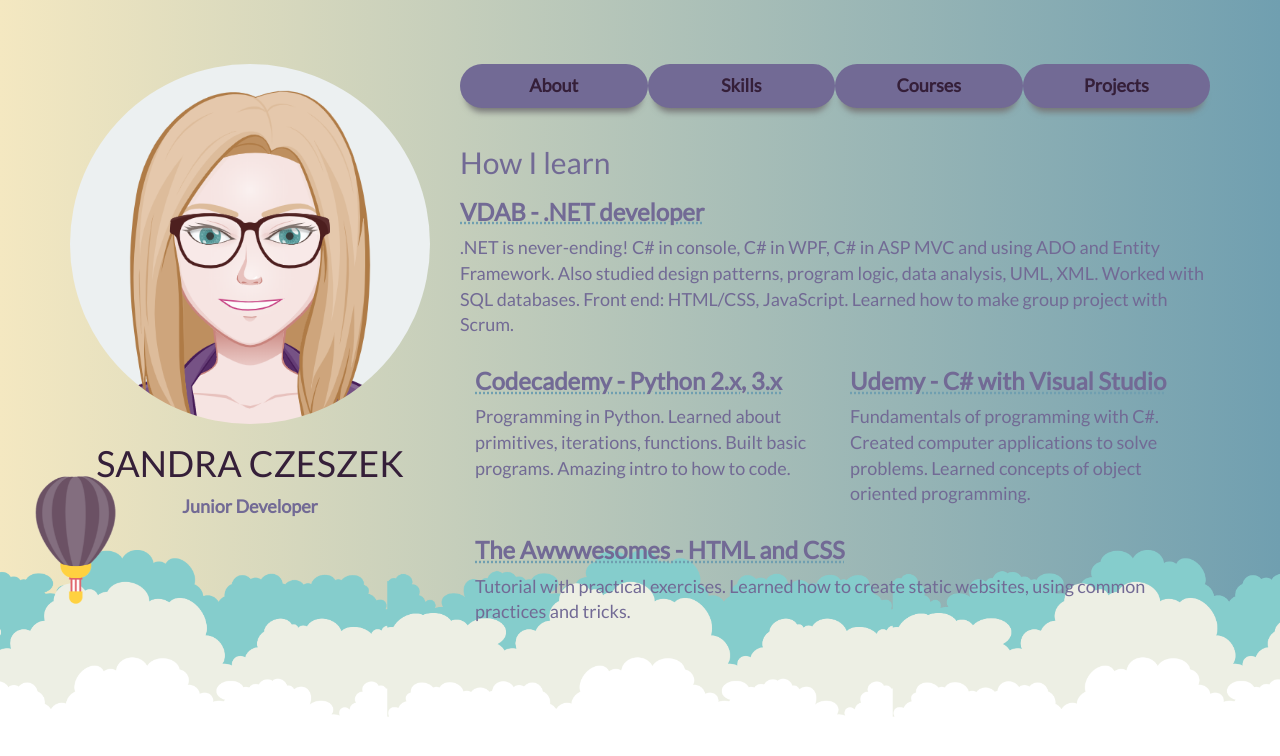
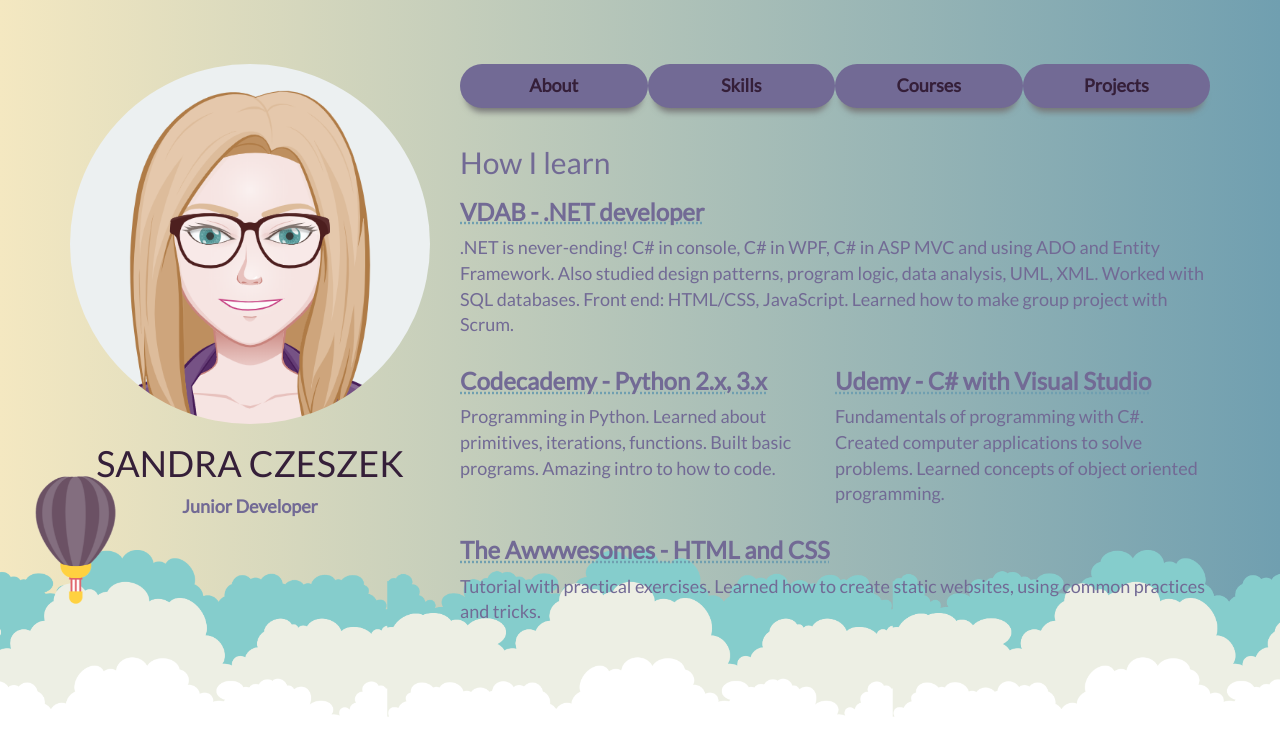
Before and after one commit to Caraleuch/caraleuch, a plain HTML site: page index.html in a window 1280 px wide. Both pictures are taken after a click on the link "Courses". Drawn offline with nearby package versions, Linux system fonts and the light colour scheme.

Commit message:
fixed padding

```diff
--- a/style.css
+++ b/style.css
@@ -57,6 +57,10 @@ h1 {
 	color: #351F39;
 }
 
+#courses>.col-md-6, #courses>.col-md-12 {
+	padding: 0;
+}
+
 .clouds {
 	position: fixed;
 	z-index: -1;
```
